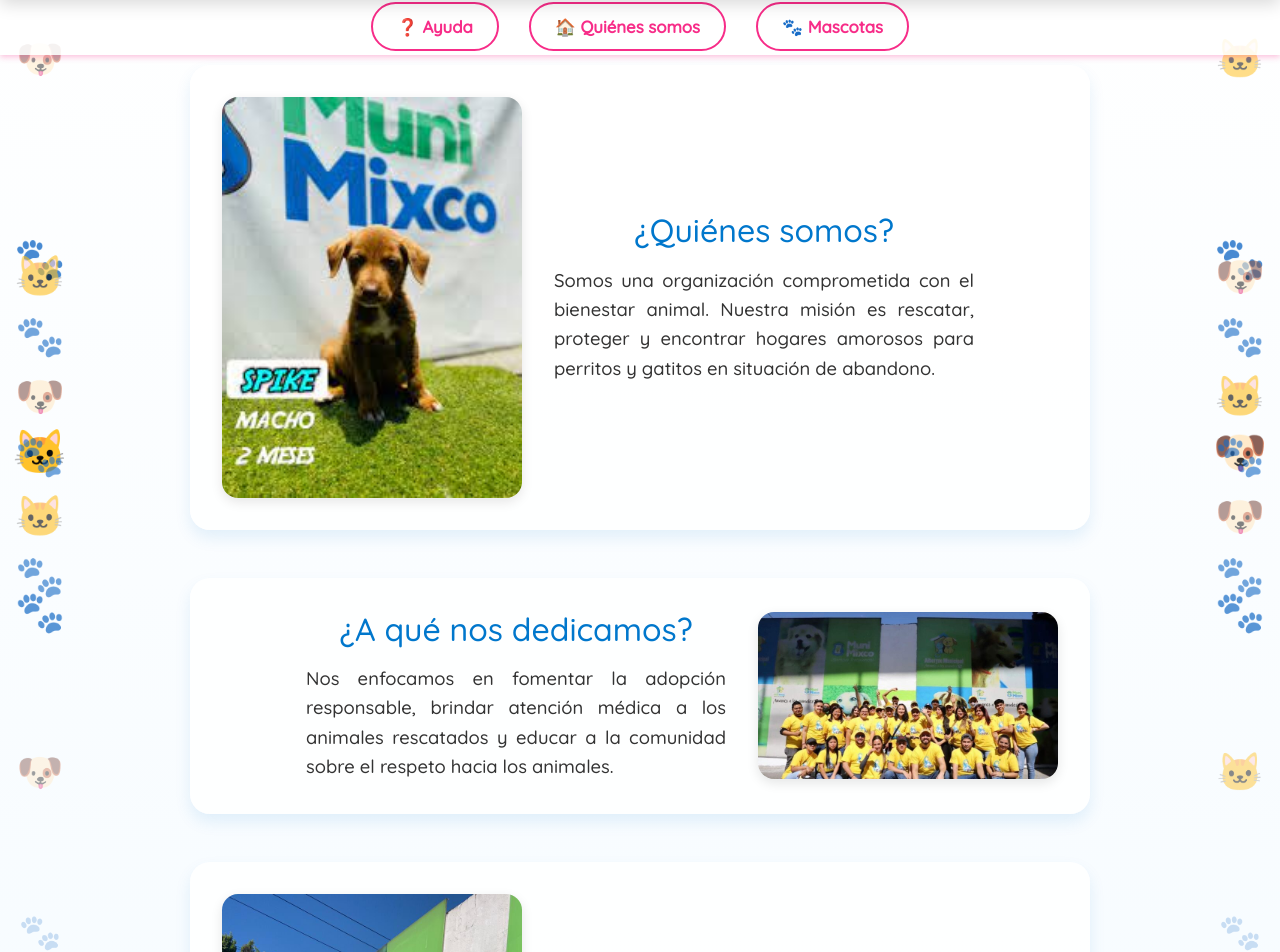
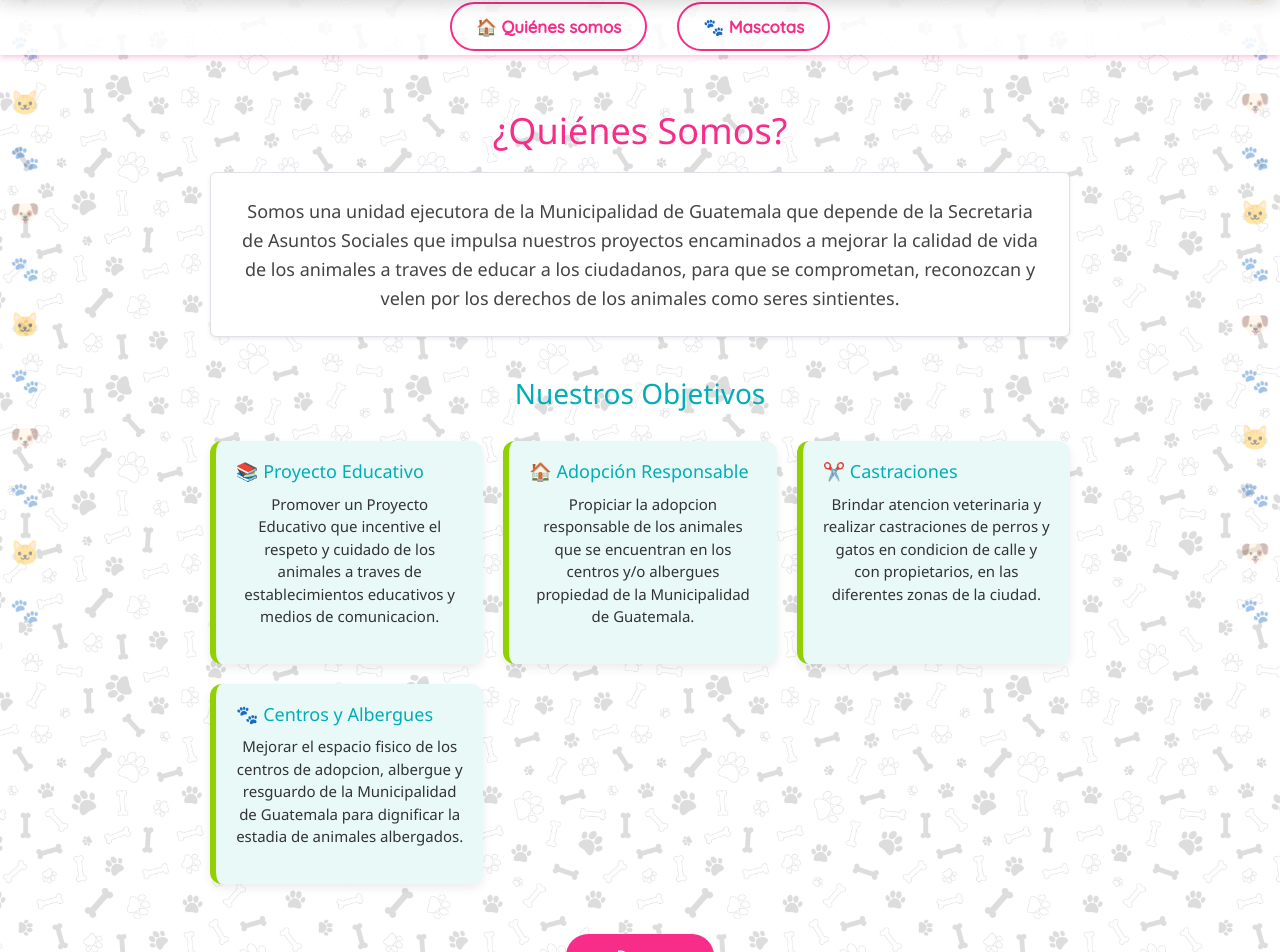
Before and after one commit to 404-NOT-FOUND-GROUP/Adopcion-de-animales-Frontend, a React (Vite) app: page /quienes-somos in a window 1280 px wide. Shown: the part 115-1067 px from the top of the page. Built offline with nearby package versions, Linux system fonts and the light colour scheme.

Commit message:
Cambios y reestructuracion del proyecto

```diff
--- a/src/components/UI/css/quienessomos.css
+++ b/src/components/UI/css/quienessomos.css
@@ -1,187 +1,129 @@
+body {
+  margin: 0;
+  padding: 0;
+  background-image: url("../../../assets/background.png");
+  background-size: 300px;
+  background-repeat: repeat;
+  background-position: center;
+}
+
 .quienes-somos-container {
   position: relative;
-  padding: 130px 3rem 3rem;
-  background: linear-gradient(180deg, #ffffff, #f0f9ff);
-  overflow: hidden;
-  font-family: 'Quicksand', sans-serif;
+  min-height: 80vh;
+  background: rgba(255, 255, 255, 0.85);
+  font-family: 'Segoe UI', sans-serif;
 }
 
-/* Botón regresar */
-.btn-regresar {
-  background-color: #0077cc;
-  color: white;
-  border: none;
-  padding: 0.7rem 1.5rem;
-  font-size: 1.1rem;
-  border-radius: 8px;
-  cursor: pointer;
-  transition: background-color 0.3s ease;
-  box-shadow: 0 3px 6px rgba(0, 119, 204, 0.4);
-  margin-top: 2rem;
-}
-
-
-/* Animaciones de gatitos, perritos y papitas */
 .iconos-flotantes {
   position: fixed;
-  top: 0;
-  height: 100vh;
-  width: 80px;
+  top: 100px;
   display: flex;
   flex-direction: column;
-  align-items: center;
-  z-index: 1;
-  pointer-events: none;
+  gap: 20px;
+  z-index: 0;
+  opacity: 0.4;
 }
 
 .izquierda-flotantes {
-  left: 0;
+  left: 10px;
 }
 
 .derecha-flotantes {
-  right: 0;
+  right: 10px;
 }
 
 .emoji-float {
-  font-size: 2.5rem;
-  opacity: 0.6;
-  animation: subir 8s linear infinite;
-  animation-delay: calc(var(--i) * 1s);
-  user-select: none;
+  font-size: 24px;
+  animation: flotar 4s ease-in-out infinite alternate;
+  animation-delay: calc(var(--i) * 0.3s);
 }
 
-@keyframes subir {
-  0% {
-    transform: translateY(100vh) scale(0.8);
-    opacity: 0;
+@keyframes flotar {
+  from {
+    transform: translateY(0);
   }
-  50% {
-    opacity: 1;
-    transform: translateY(50vh) scale(1.1);
-  }
-  100% {
-    transform: translateY(-20vh) scale(0.8);
-    opacity: 0;
+  to {
+    transform: translateY(-15px);
   }
 }
 
-/* Bloques de contenido */
-.contenido-quienes {
-  z-index: 2;
-  position: relative;
-  display: flex;
-  flex-direction: column;
-  gap: 3rem;
+.contenido-central {
   max-width: 900px;
   margin: 0 auto;
+  padding: 80px 20px 40px;
+  position: relative;
+  z-index: 1;
 }
 
-/* Bloque con imagen a la izquierda y texto a la derecha, centrado */
-.bloque-info.centrado {
-  display: flex;
-  align-items: center;
-  gap: 2rem;
-  justify-content: center;
-  background-color: #ffffffcc;
-  padding: 2rem;
-  border-radius: 20px;
-  box-shadow: 0 8px 16px rgba(0, 119, 204, 0.1);
+.titulo-principal {
+  font-size: 36px;
+  color: #f72d89;
+  text-align: center;
+  margin-bottom: 20px;
 }
 
-.bloque-info.centrado img {
-  width: 320px;
-  height: auto;
-  border-radius: 16px;
-  box-shadow: 0 4px 12px rgba(0, 0, 0, 0.1);
-  flex-shrink: 0;
+.descripcion {
+  text-align: center;
+  font-size: 18px;
+  color: #444;
+  margin-bottom: 40px;
+  line-height: 1.6;
 }
 
-.bloque-info.centrado div {
-  max-width: 460px;
-  text-align: right;
+.subtitulo {
+  color: #00aeb8;
+  font-size: 28px;
+  text-align: center;
+  margin-bottom: 30px;
 }
 
-.bloque-info.centrado p {
-  margin: 0;
-  line-height: 1.6;
-  font-size: 1.15rem;
-  color: #333;
-  max-width: 460px;
+.grid-objetivos {
+  display: grid;
+  grid-template-columns: repeat(auto-fit, minmax(230px, 1fr));
+  gap: 20px;
 }
 
-/* Bloques normales y reversos */
-.bloque-info {
-  display: flex;
-  align-items: center;
-  gap: 2rem;
-  background-color: #ffffffcc;
-  padding: 2rem;
-  border-radius: 20px;
-  box-shadow: 0 8px 16px rgba(0, 119, 204, 0.1);
+.card-objetivo {
+  background-color: #e8f9f8;
+  border-left: 6px solid #91d100;
+  border-radius: 12px;
+  padding: 20px;
+  transition: transform 0.3s;
+  box-shadow: 0 4px 10px rgba(0, 0, 0, 0.08);
 }
 
-.bloque-info.reverse {
-  flex-direction: row-reverse;
+.card-objetivo:hover {
+  transform: scale(1.03);
 }
 
-.bloque-info img {
-  width: 300px;
-  height: auto;
-  border-radius: 16px;
-  box-shadow: 0 4px 12px rgba(0, 0, 0, 0.1);
+.card-objetivo h3 {
+  margin-bottom: 10px;
+  color: #00aeb8;
+  font-size: 18px;
 }
 
-.bloque-info h2 {
-  color: #0077cc;
-  font-size: 2rem;
-  margin-bottom: 1rem;
+.card-objetivo p {
+  color: #333;
+  font-size: 15px;
+  line-height: 1.5;
 }
 
-/* Párrafos más cerrados con ancho máximo y justificados */
-.bloque-info p {
-  color: #333;
-  font-size: 1.15rem;
-  line-height: 1.6;
-  margin: 0;
-  max-width: 420px;
-  text-align: justify;
+.btn-regresar-container {
+  text-align: center;
+  margin-top: 50px;
 }
 
-/* Responsive - apilar en pantallas pequeñas */
-@media (max-width: 768px) {
-  .bloque-info,
-  .bloque-info.centrado {
-    flex-direction: column !important;
-    text-align: center !important;
-  }
-  .bloque-info.centrado div,
-  .bloque-info div {
-    max-width: 100% !important;
-    text-align: center !important;
-  }
-  .bloque-info img,
-  .bloque-info.centrado img {
-    width: 100%;
-    max-width: 350px;
-    margin-bottom: 1rem;
-  }
+.btn-regresar {
+  background-color: #f72d89;
+  color: white;
+  padding: 10px 30px;
+  font-size: 16px;
+  border: none;
+  border-radius: 30px;
+  cursor: pointer;
+  transition: background 0.3s;
 }
 
-body, html, #root {
-
-  margin: 0 !important;
-  padding: 0 !important;
-  width: 100% !important;
-  overflow-x: hidden !important;
+.btn-regresar:hover {
+  background-color: #d02170;
 }
-
-* {
-  box-sizing: border-box !important;
-}
-
-.quienes-somos-container {
-  margin: 0 !important;
-  padding: 180px 0 0 0 !important;
-  width: 100% !important;
-  overflow-x: hidden !important;
-}
--- a/src/components/dashboard/DefaultDashboard.jsx
+++ b/src/components/dashboard/DefaultDashboard.jsx
@@ -75,7 +75,7 @@ export const DefaultDashboard = () => {
           <br />
           {/* Hero */}
           <section className="dashboard-hero welcome-section">
-            <h1 className="hero-title welcome-title">Bienvenido a Nuestro Albergue</h1>
+            <h1 className="hero-title welcome-title">Bienestar Animal</h1>
             <p className="hero-subtitle welcome-text">
               Donde cada mascota tiene una historia y una segunda oportunidad.
             </p>
--- a/src/components/nav/NavBar.jsx
+++ b/src/components/nav/NavBar.jsx
@@ -158,15 +158,6 @@ export const NavBar = () => {
       <div className="navbar-buttons-bar">
         <button
           className="navbar-link-btn"
-          onClick={() => handleNavigate('/ayuda')}
-          aria-label="Ayuda"
-          type="button"
-        >
-          ❓ Ayuda
-        </button>
-
-        <button
-          className="navbar-link-btn"
           onClick={() => handleNavigate('/quienes-somos')}
           aria-label="Quiénes somos"
           type="button"
@@ -181,6 +172,7 @@ export const NavBar = () => {
           type="button"
         >
           🐾 Mascotas
+
         </button>
       </div>
     </>
--- a/src/pages/quienessomos/QuienesSomos.jsx
+++ b/src/pages/quienessomos/QuienesSomos.jsx
@@ -1,14 +1,8 @@
-
 import React from 'react';
 import { useNavigate } from 'react-router-dom';
-import  "../../components/UI/css/quienessomos.css"
+import '../../components/UI/css/quienessomos.css';
 import { NavBar } from '../../components/nav/NavBar.jsx';
 import { Sidebar } from '../../components/nav/Sidebar.jsx';
-import ImgQuienesSomos from "../../assets/QuienesSomos1.png";
-import ImgDedicamos from "../../assets/DEDICAMOS.jpeg";
-import ImgMision from "../../assets/Mision.jpeg";
-import ImgValores from "../../assets/Valores.png";
-
 
 export const QuienesSomos = () => {
   const navigate = useNavigate();
@@ -18,10 +12,10 @@ export const QuienesSomos = () => {
 
   return (
     <div className="quienes-somos-container">
-      {/* NavBar en la parte superior */}
       <NavBar />
       <Sidebar />
-      {/* LADO IZQUIERDO */}
+
+      {/* Iconos flotantes */}
       <div className="iconos-flotantes izquierda-flotantes">
         {[...Array(12)].map((_, i) => (
           <span key={`izq-${i}`} className="emoji-float" style={{ '--i': i }}>
@@ -30,7 +24,6 @@ export const QuienesSomos = () => {
         ))}
       </div>
 
-      {/* LADO DERECHO */}
       <div className="iconos-flotantes derecha-flotantes">
         {[...Array(12)].map((_, i) => (
           <span key={`der-${i}`} className="emoji-float" style={{ '--i': i }}>
@@ -38,54 +31,41 @@ export const QuienesSomos = () => {
           </span>
         ))}
       </div>
+      <br />
+      <br />
+      <br />
+      <br />
+      <br />
+      <br />
+      {/* Contenido principal nuevo */}
+      <div className="contenido-central">
+        <h1 className="titulo-principal">¿Quiénes Somos?</h1>
+        <p className="descripcion bg-white p-4 rounded shadow-sm border">
+          Somos una unidad ejecutora de la Municipalidad de Guatemala que depende de la Secretaria de Asuntos Sociales que impulsa nuestros proyectos encaminados a mejorar
+          la calidad de vida de los animales a traves de educar a los ciudadanos, para que se comprometan, reconozcan y velen por los derechos de los animales como seres
+          sintientes.
+        </p>
 
-      {/* CONTENIDO PRINCIPAL */}
-      <div className="contenido-quienes">
-        <section className="bloque-info">
-          <img src={ImgQuienesSomos} alt="¿Quiénes somos?" />
-          <div>
-            <h2>¿Quiénes somos?</h2>
-            <p>
-              Somos una organización comprometida con el bienestar animal. Nuestra misión es rescatar,
-              proteger y encontrar hogares amorosos para perritos y gatitos en situación de abandono.
-            </p>
+        <h2 className="subtitulo">Nuestros Objetivos</h2>
+        <div className="grid-objetivos">
+          <div className="card-objetivo">
+            <h3>📚 Proyecto Educativo</h3>
+            <p>Promover un Proyecto Educativo que incentive el respeto y cuidado de los animales a traves de establecimientos educativos y medios de comunicacion.</p>
           </div>
-        </section>
+          <div className="card-objetivo">
+            <h3>🏠 Adopción Responsable</h3>
+            <p>Propiciar la adopcion responsable de los animales que se encuentran en los centros y/o albergues propiedad de la Municipalidad de Guatemala.</p>
+          </div>
+          <div className="card-objetivo">
+            <h3>✂️ Castraciones</h3>
+            <p>Brindar atencion veterinaria y realizar castraciones de perros y gatos en condicion de calle y con propietarios, en las diferentes zonas de la ciudad.</p>
+          </div>
+          <div className="card-objetivo">
+            <h3>🐾 Centros y Albergues</h3>
+            <p>Mejorar el espacio fisico de los centros de adopcion, albergue y resguardo de la Municipalidad de Guatemala para dignificar la estadia de animales albergados.</p>
+          </div>
+        </div>
 
-        <section className="bloque-info reverse">
-          <img src={ImgDedicamos} alt="¿A qué nos dedicamos?" />
-          <div>
-            <h2>¿A qué nos dedicamos?</h2>
-            <p>
-              Nos enfocamos en fomentar la adopción responsable, brindar atención médica a los animales
-              rescatados y educar a la comunidad sobre el respeto hacia los animales.
-            </p>
-          </div>
-        </section>
-
-        <section className="bloque-info">
-          <img src={ImgMision} alt="Misión" />
-          <div>
-            <h2>Misión</h2>
-            <p>
-              Salvar la mayor cantidad de vidas animales posibles, promoviendo la adopción, el cuidado y
-              el amor hacia nuestros compañeros peludos.
-            </p>
-          </div>
-        </section>
-
-        <section className="bloque-info reverse">
-          <img src={ImgValores} alt="Visión" />
-          <div>
-            <h2>Visión</h2>
-            <p>
-              Ser la red de adopción más confiable y reconocida, donde cada mascota tenga una segunda
-              oportunidad en un hogar lleno de cariño.
-            </p>
-          </div>
-        </section>
-
-        {/* Botón de regreso al final */}
         <div className="btn-regresar-container">
           <button className="btn-regresar" onClick={() => navigate(-1)}>
             ← Regresar
```
